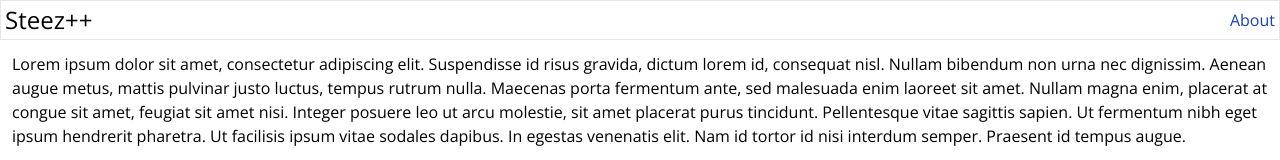
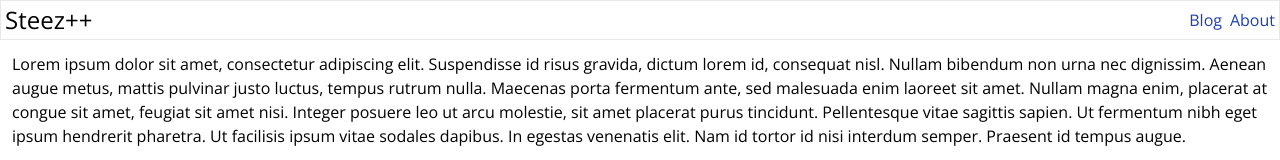
Before and after one commit to steezplusplus/Accessible-Web-Components, a Next.js app: page /about in a window 1280 px wide. Shown: the top 160 px of the page. Built offline with nearby package versions, Linux system fonts and the light colour scheme.

Commit message:
feat: create blog page

```diff
--- a/app/_components/navbar/Navbar.tsx
+++ b/app/_components/navbar/Navbar.tsx
@@ -5,14 +5,17 @@ export function Navbar() {
     <ul className="flex items-center border border-solid h-full px-1">
       <li>
         <Link href="/">
-          <h1 className="text-2xl">Steez++</h1>
+          <h1 className="text-2xl hover:underline">Steez++</h1>
         </Link>
       </li>
-      <div className="ml-auto">
+      <ul className="ml-auto flex items-center gap-x-2">
+        <li>
+          <Link className="text-blue-800 hover:text-blue-900 hover:underline" href="/blog">Blog</Link>
+        </li>
         <li>
           <Link className="text-blue-800 hover:text-blue-900 hover:underline" href="/about">About</Link>
         </li>
-      </div>
+      </ul>
     </ul>
   );
 }
--- /dev/null
+++ b/app/blog/page.tsx
@@ -0,0 +1,24 @@
+import { Article } from "@/app/_components/article/Article";
+
+const BUTTERCMS_TOKEN = process.env.NEXT_PUBLIC_BUTTERCMS_TOKEN || '';
+
+async function getBlogPosts() {
+  const res = await fetch(`https://api.buttercms.com/v2/posts/?auth_token=${BUTTERCMS_TOKEN}`);
+  if (!res.ok) {
+    throw new Error('Failed to fetch data');
+  }
+  return res.json();
+}
+
+export default async function Blog() {
+  const blogPosts = await getBlogPosts();
+
+  return (
+    <>
+    {blogPosts.data.map((blogPost: any, i: number) => {
+      const { title } = blogPost;
+      return <Article key={`${title}-${i}`} title={title} />
+    })}
+    </>
+  );
+}
--- a/app/page.tsx
+++ b/app/page.tsx
@@ -1,24 +1,7 @@
-import { Article } from "@/app/_components/article/Article";
-
-const BUTTERCMS_TOKEN = process.env.NEXT_PUBLIC_BUTTERCMS_TOKEN || '';
-
-async function getBlogPosts() {
-  const res = await fetch(`https://api.buttercms.com/v2/posts/?auth_token=${BUTTERCMS_TOKEN}`);
-  if (!res.ok) {
-    throw new Error('Failed to fetch data');
-  }
-  return res.json();
-}
-
 export default async function Home() {
-  const blogPosts = await getBlogPosts();
-
   return (
     <>
-    {blogPosts.data.map((blogPost: any, i: number) => {
-      const { title } = blogPost;
-      return <Article key={`${title}-${i}`} title={title} />
-    })}
+      <p>Homepage</p>
     </>
   );
 }
```
